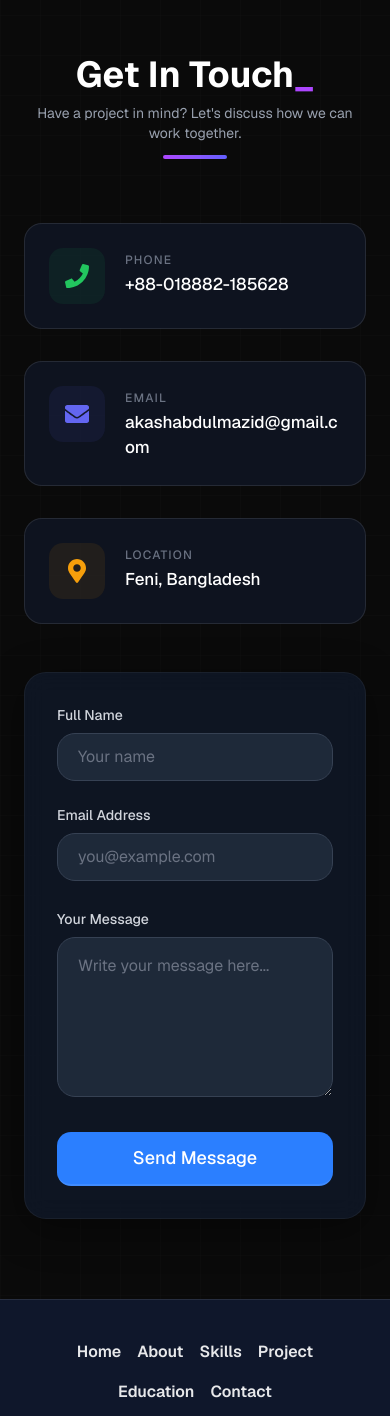
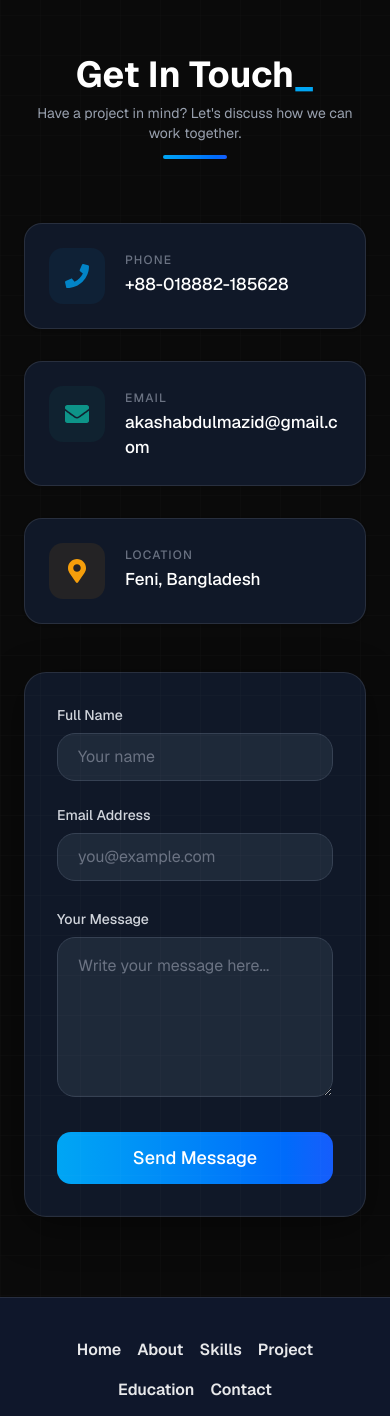
Before and after one commit to abdulmazidakash/portfolio-next-js, a Next.js app: page / in a window 390 px wide. Shown: the part 7163-8579 px from the top of the page. Built offline with nearby package versions, Linux system fonts and the light colour scheme.

Commit message:
improve contack information secttion but not work contact form

```diff
--- a/src/components/modules/contact/ContactInformation.tsx
+++ b/src/components/modules/contact/ContactInformation.tsx
@@ -3,7 +3,6 @@
 import React, { useState, useRef } from "react";
 import { motion, useInView } from "framer-motion";
 import { FaEnvelope, FaPhone, FaMapMarkerAlt } from "react-icons/fa";
-import { useTheme } from "next-themes";
 import Swal from "sweetalert2";
 
 interface ContactItem {
@@ -13,15 +12,16 @@ interface ContactItem {
   color: string;
 }
 
+const contactInfo: ContactItem[] = [
+  { icon: <FaPhone />, label: "Phone", value: "+88-018882-185628", color: "#0284c7" },
+  { icon: <FaEnvelope />, label: "Email", value: "akashabdulmazid@gmail.com", color: "#0d9488" },
+  { icon: <FaMapMarkerAlt />, label: "Location", value: "Feni, Bangladesh", color: "#f59e0b" },
+];
+
 export default function ContactInformation() {
-  const { resolvedTheme } = useTheme();
-  const isDarkMode = resolvedTheme === "dark";
+  const [formData, setFormData] = useState({ name: "", email: "", message: "" });
 
-  const [formData, setFormData] = useState({
-    name: "",
-    email: "",
-    message: "",
-  });
+
 
   const sectionRef = useRef<HTMLDivElement>(null);
   const isInView = useInView(sectionRef, { once: true, margin: "-100px" });
@@ -34,16 +34,11 @@ export default function ContactInformation() {
     e.preventDefault();
 
     if (!formData.name || !formData.email || !formData.message) {
-      Swal.fire({
-        icon: "warning",
-        title: "Oops...",
-        text: "All fields are required!",
-      });
+      Swal.fire({ icon: "warning", title: "Oops...", text: "All fields are required!" });
       return;
     }
 
     try {
-      // Replaced import.meta.env with Next.js native process.env
       const apiUrl = process.env.NEXT_PUBLIC_API_URL || "";
       const res = await fetch(`${apiUrl}/send-email`, {
         method: "POST",
@@ -54,53 +49,21 @@ export default function ContactInformation() {
       const data = await res.json();
 
       if (res.ok) {
-        Swal.fire({
-          icon: "success",
-          title: "Message Sent!",
-          text: "Thank you! I'll get back to you soon.",
-        });
+        Swal.fire({ icon: "success", title: "Message sent", text: "Thank you! I'll get back to you soon." });
         setFormData({ name: "", email: "", message: "" });
       } else {
-        Swal.fire({
-          icon: "error",
-          title: "Failed",
-          text: data.message || "Something went wrong. Please try again.",
-        });
+        Swal.fire({ icon: "error", title: "Failed", text: data.message || "Something went wrong. Please try again." });
       }
     } catch (error) {
-      Swal.fire({
-        icon: "error",
-        title: "Error",
-        text: "Network error. Please try again later.",
-      });
+      Swal.fire({ icon: "error", title: "Error", text: "Network error. Please try again later." });
       console.error("Email Send Error:", error);
     }
   };
 
-  const contactInfo: ContactItem[] = [
-    {
-      icon: <FaPhone />,
-      label: "Phone",
-      value: "+88-018882-185628",
-      color: "#22c55e",
-    },
-    {
-      icon: <FaEnvelope />,
-      label: "Email",
-      value: "akashabdulmazid@gmail.com",
-      color: "#6366f1",
-    },
-    {
-      icon: <FaMapMarkerAlt />,
-      label: "Location",
-      value: "Feni, Bangladesh",
-      color: "#f59e0b",
-    },
-  ];
+
 
   return (
     <section id="contact" className="py-20 relative overflow-hidden">
-      {/* Subtle background grid */}
       <div
         className="absolute inset-0 opacity-[0.03]"
         style={{
@@ -118,13 +81,13 @@ export default function ContactInformation() {
           transition={{ duration: 0.6 }}
           className="text-center mb-16"
         >
-          <h2 className={`text-4xl font-bold mb-2 ${isDarkMode ? "text-white" : "text-black"}`}>
-            Get In Touch<span className="text-purple-500">_</span>
+          <h2 className="text-4xl font-bold mb-2 text-black dark:text-white">
+            Get In Touch<span className="text-sky-500">_</span>
           </h2>
-          <p className={`text-sm ${isDarkMode ? "text-gray-400" : "text-gray-600"}`}>
+          <p className="text-sm text-gray-600 dark:text-gray-400">
             Have a project in mind? Let&apos;s discuss how we can work together.
           </p>
-          <div className="mt-3 mx-auto w-16 h-1 rounded-full bg-gradient-to-r from-purple-500 to-indigo-500" />
+          <div className="mt-3 mx-auto w-16 h-1 rounded-full bg-linear-to-r from-sky-500 to-blue-600" />
         </motion.div>
 
         <div className="grid lg:grid-cols-5 gap-12">
@@ -132,24 +95,17 @@ export default function ContactInformation() {
           <div className="lg:col-span-2 space-y-8">
             {contactInfo.map((item, index) => (
               <motion.div
-                key={index}
+                key={item.label}
                 initial={{ opacity: 0, y: 40 }}
                 animate={isInView ? { opacity: 1, y: 0 } : {}}
                 transition={{ duration: 0.6, delay: index * 0.15 }}
                 whileHover={{ y: -4 }}
-                className={`group relative rounded-2xl p-6 border transition-all duration-300 ${
-                  isDarkMode
-                    ? "bg-gray-900/70 border-white/10 hover:border-white/20"
-                    : "bg-white border-gray-200 hover:border-gray-300 shadow-sm"
-                }`}
+                className="group relative rounded-2xl p-6 border transition-all duration-300 bg-white border-gray-200 hover:border-gray-300 shadow-sm dark:bg-gray-900 dark:border-white/10 dark:hover:border-white/20"
               >
                 <div className="flex items-start gap-5">
                   <div
-                    className="p-4 rounded-xl flex-shrink-0 text-2xl"
-                    style={{
-                      color: item.color,
-                      backgroundColor: `${item.color}15`,
-                    }}
+                    className="p-4 rounded-xl shrink-0 text-2xl"
+                    style={{ color: item.color, backgroundColor: `${item.color}15` }}
                   >
                     {item.icon}
                   </div>
@@ -158,15 +114,14 @@ export default function ContactInformation() {
                     <p className="uppercase tracking-widest text-xs font-medium mb-1 text-gray-500">
                       {item.label}
                     </p>
-                    <p className={`text-[17px] font-medium break-all ${isDarkMode ? "text-white" : "text-gray-900"}`}>
+                    <p className="text-[17px] font-medium break-all text-gray-900 dark:text-white">
                       {item.value}
                     </p>
                   </div>
                 </div>
 
-                {/* Subtle accent line */}
                 <div
-                  className="absolute bottom-0 left-6 right-6 h-[2px] rounded-full opacity-0 group-hover:opacity-100 transition-opacity"
+                  className="absolute bottom-0 left-6 right-6 h-0.5 rounded-full opacity-0 group-hover:opacity-100 transition-opacity"
                   style={{ background: `linear-gradient(90deg, ${item.color}, transparent)` }}
                 />
               </motion.div>
@@ -178,69 +133,53 @@ export default function ContactInformation() {
             initial={{ opacity: 0, y: 50 }}
             animate={isInView ? { opacity: 1, y: 0 } : {}}
             transition={{ duration: 0.7, delay: 0.2 }}
-            className={`lg:col-span-3 rounded-3xl p-8 lg:p-10 border transition-all ${
-              isDarkMode
-                ? "bg-gray-900/80 border-white/5 backdrop-blur-md"
-                : "bg-white border-gray-100 shadow-lg"
-            }`}
-            style={{
-              boxShadow: isDarkMode ? "0 10px 40px rgba(0, 0, 0, 0.4)" : "0 10px 30px rgba(0, 0, 0, 0.08)",
-            }}
+            className="lg:col-span-3 rounded-3xl p-8 lg:p-10 border transition-all bg-white border-gray-100 shadow-lg dark:bg-gray-900 dark:border-white/10 dark:shadow-[0_10px_40px_rgba(0,0,0,0.4)]"
           >
             <form onSubmit={handleSubmit} className="space-y-7">
               <div className="grid grid-cols-1 sm:grid-cols-2 gap-6">
                 <div>
-                  <label className={`block text-sm font-medium mb-2 ${isDarkMode ? "text-gray-300" : "text-gray-700"}`}>
+                  <label htmlFor="name" className="block text-sm font-medium mb-2 text-gray-700 dark:text-gray-300">
                     Full Name
                   </label>
                   <input
+                    id="name"
                     type="text"
                     name="name"
                     value={formData.name}
                     onChange={handleChange}
                     placeholder="Your name"
-                    className={`w-full h-12 px-5 rounded-2xl border focus:outline-none focus:ring-2 focus:ring-purple-500 transition-all ${
-                      isDarkMode
-                        ? "bg-gray-800 border-gray-700 text-white placeholder-gray-500"
-                        : "bg-gray-50 border-gray-300 text-gray-900"
-                    }`}
+                    className="w-full h-12 px-5 rounded-2xl border focus:outline-none focus:ring-2 focus:ring-sky-500 transition-all bg-gray-50 border-gray-300 text-gray-900 dark:bg-gray-800 dark:border-gray-700 dark:text-white dark:placeholder-gray-500"
                   />
                 </div>
 
                 <div>
-                  <label className={`block text-sm font-medium mb-2 ${isDarkMode ? "text-gray-300" : "text-gray-700"}`}>
+                  <label htmlFor="email" className="block text-sm font-medium mb-2 text-gray-700 dark:text-gray-300">
                     Email Address
                   </label>
                   <input
+                    id="email"
                     type="email"
                     name="email"
                     value={formData.email}
                     onChange={handleChange}
                     placeholder="you@example.com"
-                    className={`w-full h-12 px-5 rounded-2xl border focus:outline-none focus:ring-2 focus:ring-purple-500 transition-all ${
-                      isDarkMode
-                        ? "bg-gray-800 border-gray-700 text-white placeholder-gray-500"
-                        : "bg-gray-50 border-gray-300 text-gray-900"
-                    }`}
+                    className="w-full h-12 px-5 rounded-2xl border focus:outline-none focus:ring-2 focus:ring-sky-500 transition-all bg-gray-50 border-gray-300 text-gray-900 dark:bg-gray-800 dark:border-gray-700 dark:text-white dark:placeholder-gray-500"
                   />
                 </div>
               </div>
 
               <div>
-                <label className={`block text-sm font-medium mb-2 ${isDarkMode ? "text-gray-300" : "text-gray-700"}`}>
+                <label htmlFor="message" className="block text-sm font-medium mb-2 text-gray-700 dark:text-gray-300">
                   Your Message
                 </label>
                 <textarea
+                  id="message"
                   name="message"
                   value={formData.message}
                   onChange={handleChange}
-                  rows={2}
+                  rows={5}
                   placeholder="Write your message here..."
-                  className={`w-full px-5 py-4 rounded-2xl border focus:outline-none focus:ring-2 focus:ring-purple-500 resize-y min-h-[160px] transition-all ${
-                    isDarkMode
-                      ? "bg-gray-800 border-gray-700 text-white placeholder-gray-500"
-                      : "bg-gray-50 border-gray-300 text-gray-900"
-                  }`}
+                  className="w-full px-5 py-4 rounded-2xl border focus:outline-none focus:ring-2 focus:ring-sky-500 resize-y min-h-40 transition-all bg-gray-50 border-gray-300 text-gray-900 dark:bg-gray-800 dark:border-gray-700 dark:text-white dark:placeholder-gray-500"
                 />
               </div>
 
@@ -248,9 +187,7 @@ export default function ContactInformation() {
                 whileHover={{ scale: 1.02 }}
                 whileTap={{ scale: 0.98 }}
                 type="submit"
-                className={`w-full border-b-2 px-6 py-3 text-lg rounded-xl font-medium text-white transition-all ${
-                  isDarkMode ? "bg-blue-500 hover:bg-blue-600" : "bg-blue-600 hover:bg-blue-700"
-                }`}
+                className="w-full px-6 py-3 text-lg rounded-xl font-medium text-white transition-all bg-linear-to-r from-sky-500 to-blue-600 hover:from-sky-600 hover:to-blue-700"
               >
                 Send Message
               </motion.button>
```
